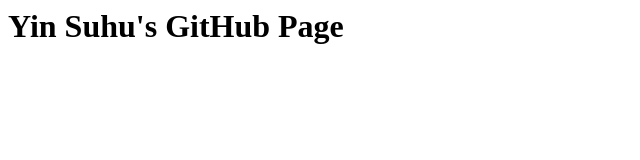
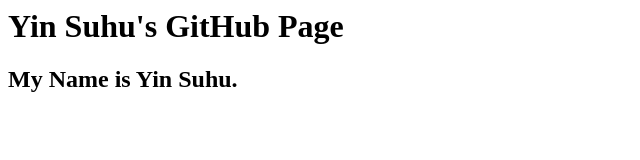
Before and after one commit to yinsuhu/yinsuhu.github.io, a plain HTML site: page index.html in a window 1280 px wide. Shown: the whole page, without its empty margins (0-640 px from the left). Drawn offline with Linux system fonts and the light colour scheme.

Commit message:
Update index.html

```diff
--- a/index.html
+++ b/index.html
@@ -4,5 +4,6 @@
 </head>
 <body>
 <h1>Yin Suhu's GitHub Page</h1>
+  <h2>My Name is Yin Suhu.</h2>
 </body>
 </html>
```
